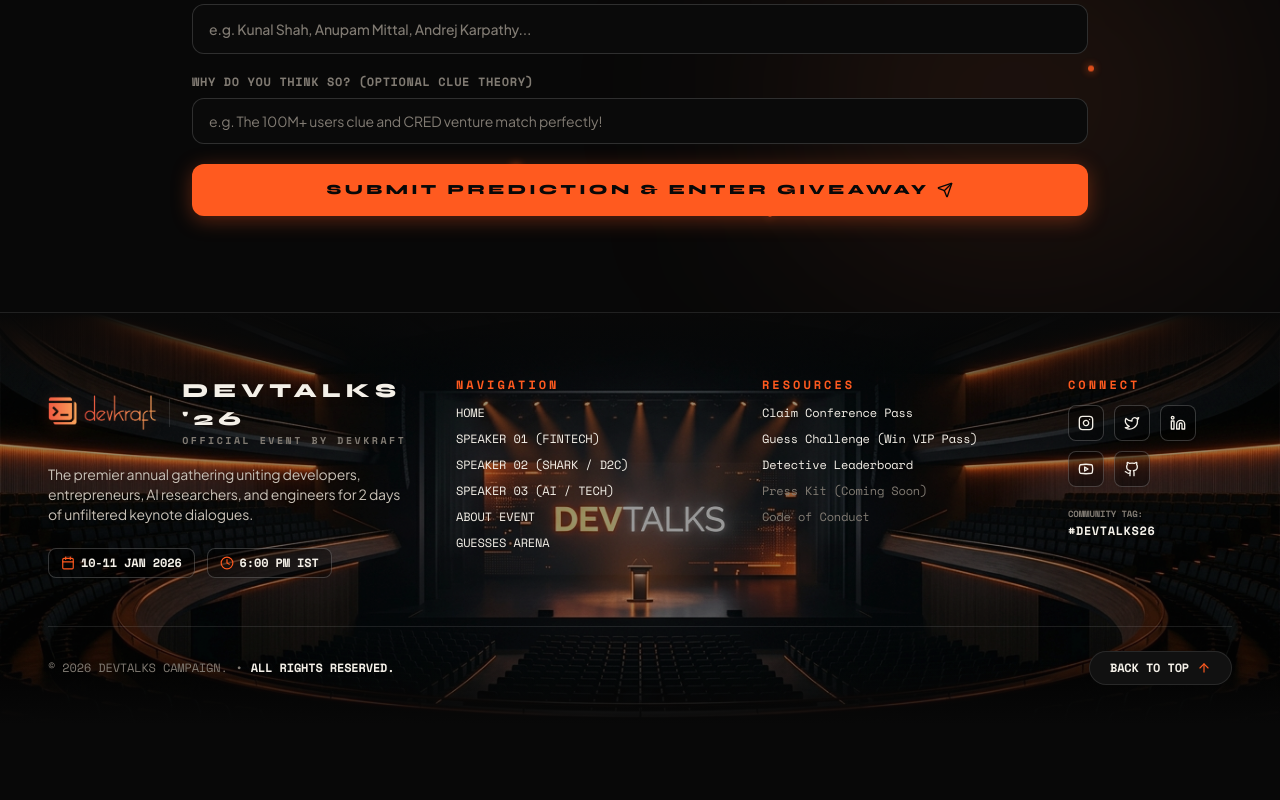
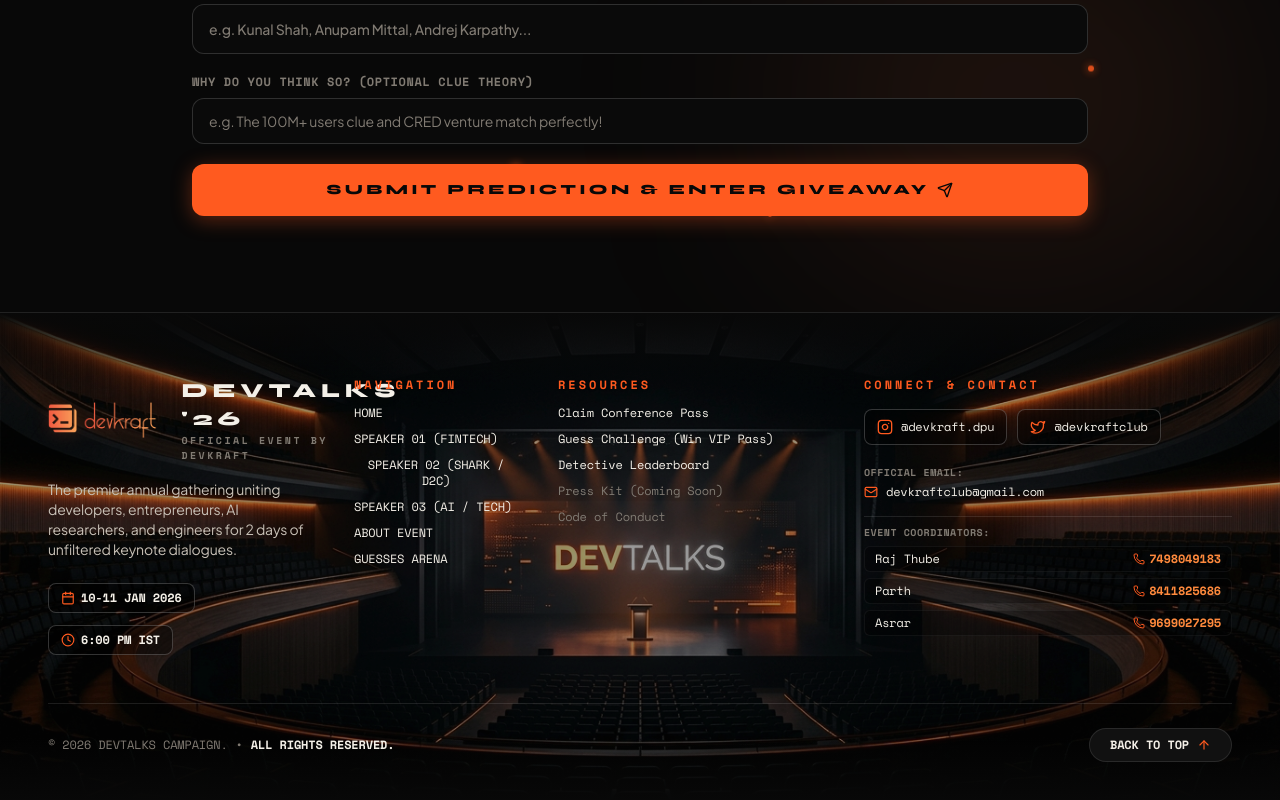
Before and after one commit to PRINCE-CODER679/DEVTALKS, a React (Vite) app: page / in a window 1280 px wide. Shown: the part 3982-4782 px from the top of the page. Before the commit the page ends 4707 px from the top, so only its background shows below. Built offline with nearby package versions, Linux system fonts and the light colour scheme.

Commit message:
feat: add official social links, email, and coordinator contacts to footer section

```diff
--- a/src/components/FooterSection.jsx
+++ b/src/components/FooterSection.jsx
@@ -5,9 +5,8 @@
   Clock,
   Instagram,
   Twitter,
-  Linkedin,
-  Youtube,
-  Github
+  Mail,
+  Phone
 } from 'lucide-react';
 import { soundFx } from '../utils/audio';
 
@@ -34,14 +33,14 @@
         <div className="absolute inset-x-0 bottom-0 h-16 bg-gradient-to-t from-[#080808] to-transparent pointer-events-none" />
       </div>
 
-      {/* ================= SEAMLESS 4-COLUMN FOOTER NAVIGATION ================= */}
+      {/* ================= SEAMLESS 4-COLUMN FOOTER NAVIGATION & CONTACT ================= */}
       <div className="relative z-10 max-w-7xl mx-auto w-full px-4 sm:px-8 lg:px-12 pt-16 pb-10">
 
         {/* Main 4-Column Grid: Text directly on background image */}
         <div className="grid grid-cols-1 md:grid-cols-2 lg:grid-cols-12 gap-8 lg:gap-10 pb-12">
 
           {/* Col 1: Brand / DEVTALKS '26 */}
-          <div className="lg:col-span-4 space-y-4">
+          <div className="lg:col-span-3 space-y-4">
             <div className="flex items-center gap-3">
               <img
                 src="/devkraft-logo.png"
@@ -74,7 +73,7 @@
           </div>
 
           {/* Col 2: NAVIGATION */}
-          <div className="lg:col-span-3 space-y-3">
+          <div className="lg:col-span-2 space-y-3">
             <h4 className="font-mono text-xs font-bold tracking-widest uppercase text-[#ff5a1f] drop-shadow-sm">
               NAVIGATION
             </h4>
@@ -173,67 +172,77 @@
             </ul>
           </div>
 
-          {/* Col 4: CONNECT */}
-          <div className="lg:col-span-2 space-y-3">
+          {/* Col 4: CONNECT & CONTACT */}
+          <div className="lg:col-span-4 space-y-4">
             <h4 className="font-mono text-xs font-bold tracking-widest uppercase text-[#ff5a1f] drop-shadow-sm">
-              CONNECT
+              CONNECT & CONTACT
             </h4>
-            <div className="flex flex-wrap gap-2.5">
+
+            {/* Social Link Buttons */}
+            <div className="flex flex-wrap items-center gap-2.5">
               <a
-                href="https://instagram.com"
+                href="https://www.instagram.com/devkraft.dpu?stkn=aGhlYzNiaTZ1YXk3"
                 target="_blank"
                 rel="noreferrer"
-                className="w-9 h-9 rounded-lg border border-white/20 hover:border-[#ff5a1f] hover:text-[#ff5a1f] bg-black/40 flex items-center justify-center text-[#f4f0e8] transition-colors shadow-sm"
-                title="Instagram"
+                className="h-9 px-3 rounded-lg border border-white/20 hover:border-[#ff5a1f] hover:text-[#ff5a1f] bg-black/40 flex items-center gap-2 text-[#f4f0e8] transition-colors shadow-sm font-mono text-xs"
+                title="Instagram @devkraft.dpu"
               >
-                <Instagram className="w-4 h-4" />
+                <Instagram className="w-4 h-4 text-[#ff5a1f]" />
+                <span>@devkraft.dpu</span>
               </a>
               <a
-                href="https://x.com"
+                href="https://x.com/devkraftclub"
                 target="_blank"
                 rel="noreferrer"
-                className="w-9 h-9 rounded-lg border border-white/20 hover:border-[#ff5a1f] hover:text-[#ff5a1f] bg-black/40 flex items-center justify-center text-[#f4f0e8] transition-colors shadow-sm"
-                title="Twitter / X"
+                className="h-9 px-3 rounded-lg border border-white/20 hover:border-[#ff5a1f] hover:text-[#ff5a1f] bg-black/40 flex items-center gap-2 text-[#f4f0e8] transition-colors shadow-sm font-mono text-xs"
+                title="Twitter / X @devkraftclub"
               >
-                <Twitter className="w-4 h-4" />
-              </a>
-              <a
-                href="https://linkedin.com"
-                target="_blank"
-                rel="noreferrer"
-                className="w-9 h-9 rounded-lg border border-white/20 hover:border-[#ff5a1f] hover:text-[#ff5a1f] bg-black/40 flex items-center justify-center text-[#f4f0e8] transition-colors shadow-sm"
-                title="LinkedIn"
-              >
-                <Linkedin className="w-4 h-4" />
-              </a>
-              <a
-                href="https://youtube.com"
-                target="_blank"
-                rel="noreferrer"
-                className="w-9 h-9 rounded-lg border border-white/20 hover:border-[#ff5a1f] hover:text-[#ff5a1f] bg-black/40 flex items-center justify-center text-[#f4f0e8] transition-colors shadow-sm"
-                title="YouTube"
-              >
-                <Youtube className="w-4 h-4" />
-              </a>
-              <a
-                href="https://github.com"
-                target="_blank"
-                rel="noreferrer"
-                className="w-9 h-9 rounded-lg border border-white/20 hover:border-[#ff5a1f] hover:text-[#ff5a1f] bg-black/40 flex items-center justify-center text-[#f4f0e8] transition-colors shadow-sm"
-                title="GitHub"
-              >
-                <Github className="w-4 h-4" />
+                <Twitter className="w-4 h-4 text-[#ff5a1f]" />
+                <span>@devkraftclub</span>
               </a>
             </div>
 
-            <div className="pt-2">
-              <span className="font-mono text-[9px] text-[#817b73] block uppercase font-bold">
-                COMMUNITY TAG:
+            {/* Official Email */}
+            <div className="space-y-1 pt-1">
+              <span className="font-mono text-[10px] text-[#817b73] block uppercase font-bold tracking-wider">
+                OFFICIAL EMAIL:
               </span>
-              <span className="font-mono text-xs text-[#f4f0e8] font-bold block pt-0.5 tracking-wider">
-                #DEVTALKS26
+              <a
+                href="mailto:devkraftclub@gmail.com"
+                className="font-mono text-xs text-[#f4f0e8] hover:text-[#ff5a1f] flex items-center gap-2 transition-colors font-medium"
+              >
+                <Mail className="w-3.5 h-3.5 text-[#ff5a1f]" />
+                <span>devkraftclub@gmail.com</span>
+              </a>
+            </div>
+
+            {/* Event Coordinators Contact Info */}
+            <div className="space-y-1.5 pt-2 border-t border-white/10">
+              <span className="font-mono text-[10px] text-[#817b73] block uppercase font-bold tracking-wider">
+                EVENT COORDINATORS:
               </span>
+              <div className="grid grid-cols-1 gap-1.5 font-mono text-xs">
+                <div className="flex items-center justify-between text-[#c8c1b7] bg-black/30 px-2.5 py-1 rounded-md border border-white/5">
+                  <span className="font-medium text-[#f4f0e8]">Raj Thube</span>
+                  <a href="tel:7498049183" className="text-[#ff8a3d] hover:text-[#ff5a1f] font-semibold transition-colors flex items-center gap-1">
+                    <Phone className="w-3 h-3 text-[#ff5a1f]" /> 7498049183
+                  </a>
+                </div>
+                <div className="flex items-center justify-between text-[#c8c1b7] bg-black/30 px-2.5 py-1 rounded-md border border-white/5">
+                  <span className="font-medium text-[#f4f0e8]">Parth</span>
+                  <a href="tel:8411825686" className="text-[#ff8a3d] hover:text-[#ff5a1f] font-semibold transition-colors flex items-center gap-1">
+                    <Phone className="w-3 h-3 text-[#ff5a1f]" /> 8411825686
+                  </a>
+                </div>
+                <div className="flex items-center justify-between text-[#c8c1b7] bg-black/30 px-2.5 py-1 rounded-md border border-white/5">
+                  <span className="font-medium text-[#f4f0e8]">Asrar</span>
+                  <a href="tel:9699027295" className="text-[#ff8a3d] hover:text-[#ff5a1f] font-semibold transition-colors flex items-center gap-1">
+                    <Phone className="w-3 h-3 text-[#ff5a1f]" /> 9699027295
+                  </a>
+                </div>
+              </div>
             </div>
+
           </div>
 
         </div>
```
